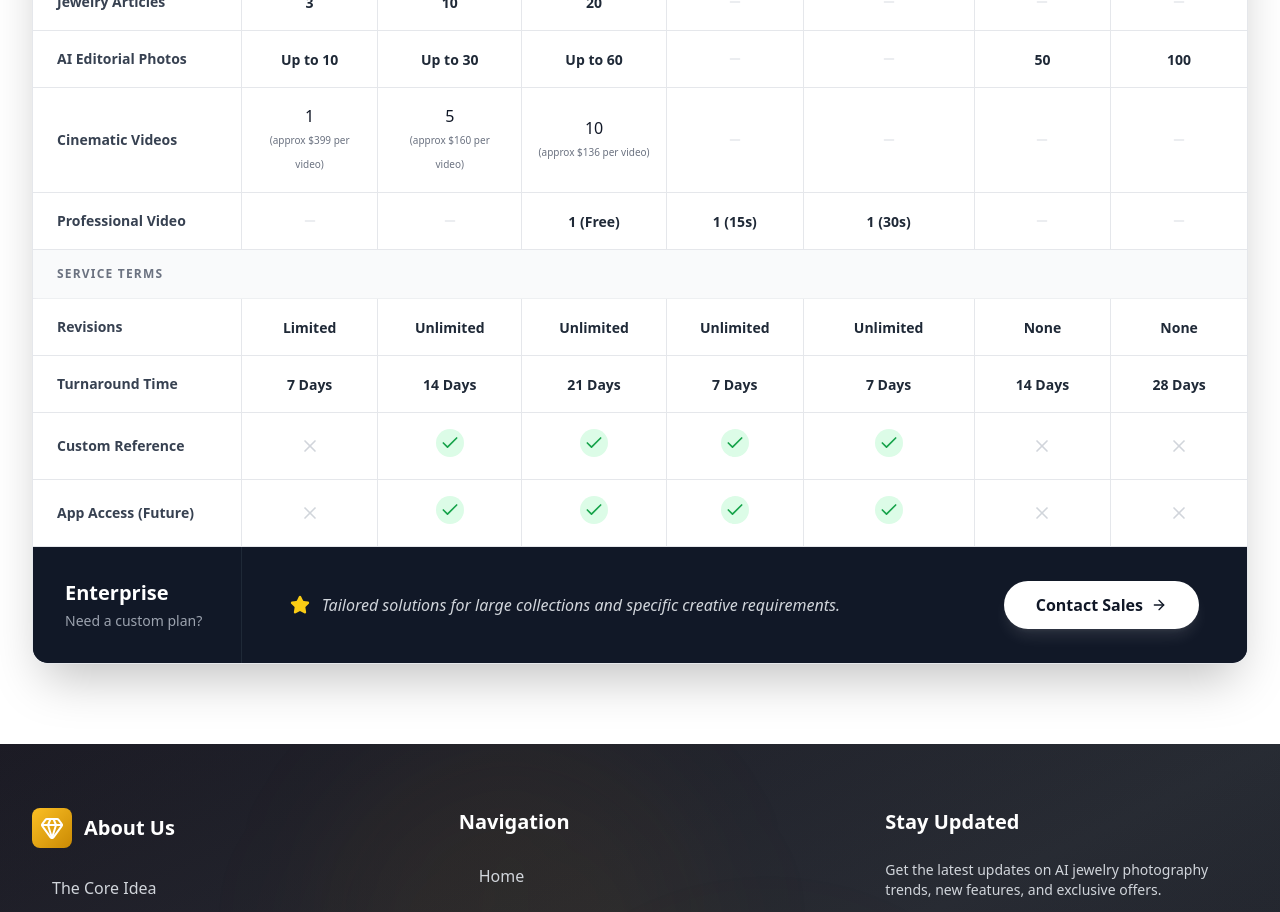
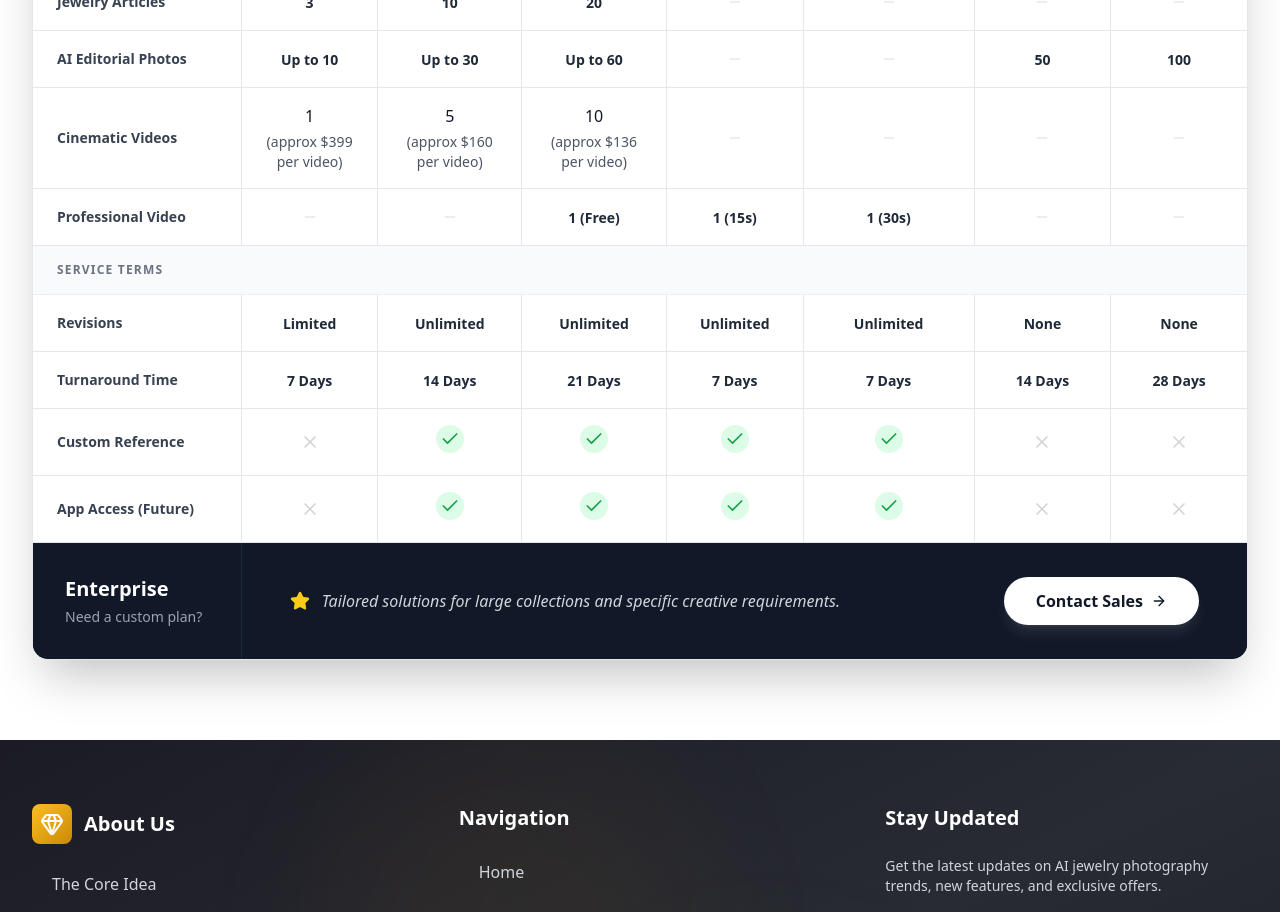
Before and after one commit to soumyattention/jewelryai-nextjs, a Next.js app: page /chart in a window 1280 px wide. Shown: the part 800-1712 px from the top of the page. Built offline with nearby package versions, Linux system fonts and the light colour scheme.

Commit message:
Enhance pricing chart metrics visibility and font weight

```diff
--- a/src/components/PricingChart.tsx
+++ b/src/components/PricingChart.tsx
@@ -59,9 +59,9 @@ const PricingChart = () => {
         { name: "Jewelry Articles", values: { starter: "3", pro: "10", elite: "20", vid15: "-", vid30: "-", bulk50: "-", bulk100: "-" } },
         { name: "AI Editorial Photos", values: { starter: "Up to 10", pro: "Up to 30", elite: "Up to 60", vid15: "-", vid30: "-", bulk50: "50", bulk100: "100" } },
         { name: "Cinematic Videos", values: {
-          starter: <div className="flex flex-col items-center"><span>1</span><span className="text-[10px] text-gray-500 font-normal">(approx $399 per video)</span></div>,
-          pro: <div className="flex flex-col items-center"><span>5</span><span className="text-[10px] text-gray-500 font-normal">(approx $160 per video)</span></div>,
-          elite: <div className="flex flex-col items-center"><span>10</span><span className="text-[10px] text-gray-500 font-normal">(approx $136 per video)</span></div>,
+          starter: <div className="flex flex-col items-center"><span>1</span><span className="text-xs sm:text-sm text-gray-600 font-medium mt-1">(approx $399 per video)</span></div>,
+          pro: <div className="flex flex-col items-center"><span>5</span><span className="text-xs sm:text-sm text-gray-600 font-medium mt-1">(approx $160 per video)</span></div>,
+          elite: <div className="flex flex-col items-center"><span>10</span><span className="text-xs sm:text-sm text-gray-600 font-medium mt-1">(approx $136 per video)</span></div>,
           vid15: "-", vid30: "-", bulk50: "-", bulk100: "-"
         } },
         { name: "Professional Video", values: { starter: "-", pro: "-", elite: "1 (Free)", vid15: "1 (15s)", vid30: "1 (30s)", bulk50: "-", bulk100: "-" } },
```
